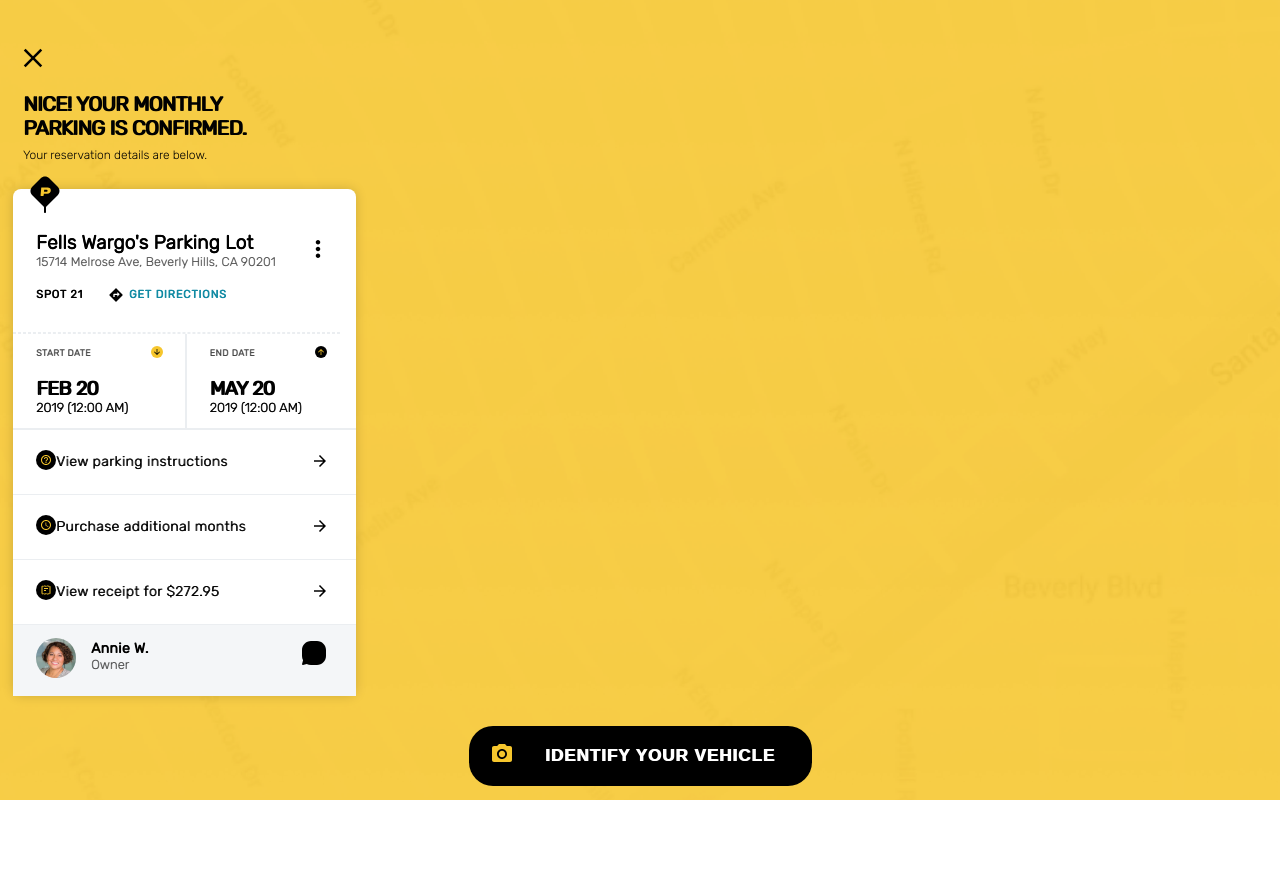
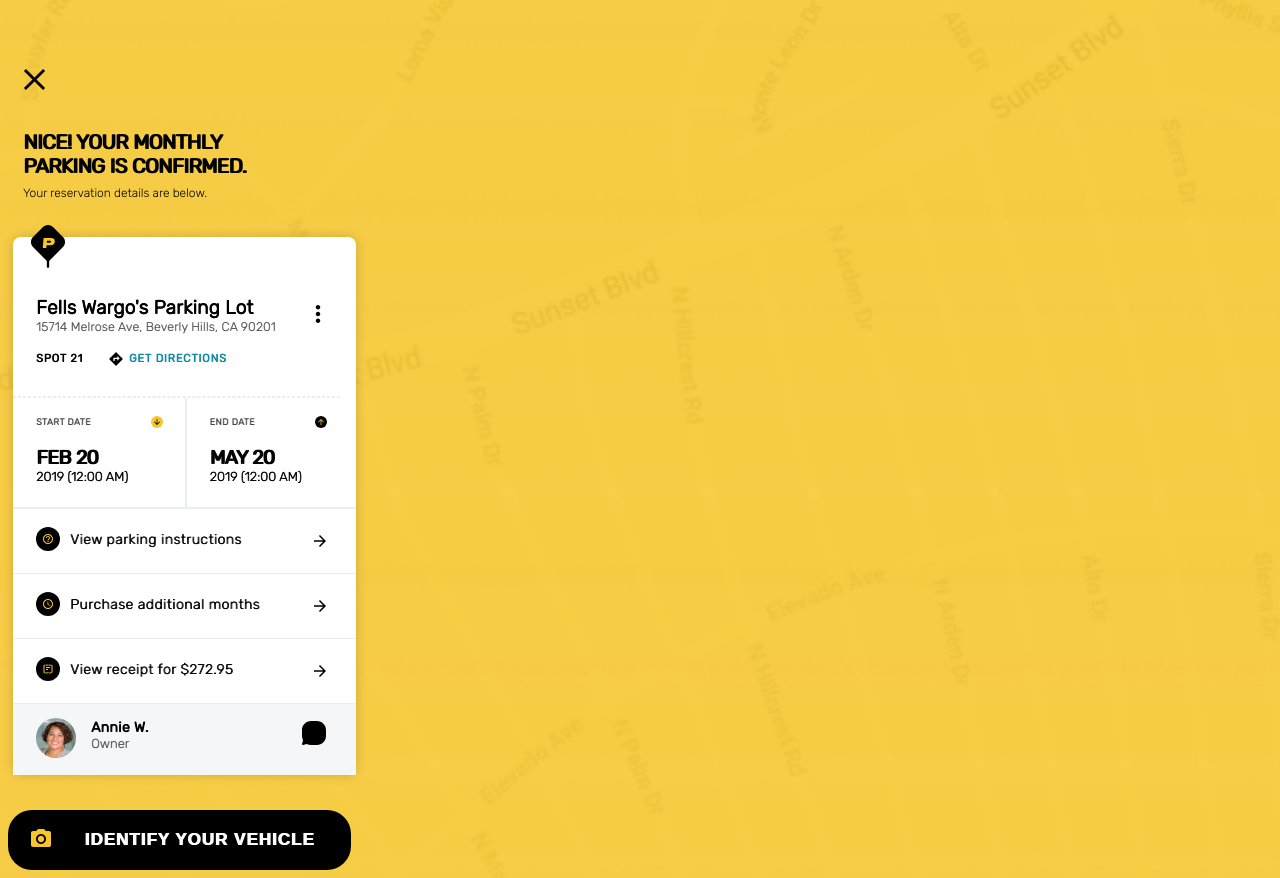
Before and after one commit to sean21johnson/expedition-takehome, a plain HTML site: page index.html in a window 1280 px wide. Before the commit the page ends 800 px from the top, so only its background shows below. Drawn offline with Linux system fonts and the light colour scheme.

Commit message:
working on last bit of styling

```diff
--- a/style.css
+++ b/style.css
@@ -16,12 +16,16 @@ main {
 }
 
 .icon_close_container {
-    margin-top: 40px;
+    margin-top: 60px;
     margin-left: 15px;
 }
 
 .close_icon {
-    width: 20px;
+    width: 23px;
+}
+
+.parking_icon {
+    width: 40px;
 }
 
 .top_details_container {
@@ -32,6 +36,8 @@ main {
     margin-right: 100px;
     margin-bottom: 15px;
     padding-right: 50px;
+    margin-top: 15px;
+    margin-bottom: 25px;
 }
 
 .monthly_parking_confirmation {
@@ -67,7 +73,7 @@ main {
     display: flex;
     flex-direction: row;
     align-items: center;
-    margin-top: -20px;
+    margin-top: -10px;
     padding-left: 23px;
 }
 
@@ -144,11 +150,12 @@ a {
     justify-content: flex-start;
     width: 171.5px;
     padding-left: 23px;
-    padding-top: 5px;
+    padding-top: 10px;
     margin-bottom: 0px;
 }
 
 .bottom_upper_left_lower_container, .bottom_upper_right_lower_container {
+    padding-bottom: 10px;
     padding-left: 23px;
 }
 
@@ -205,7 +212,7 @@ a {
 .middle_icon_same_left {
     background-color: #000000;
     border-radius: 50%;
-    padding: 4px;
+    padding: 6px;
 }
 
 .bottom_middle_bottom_container {
@@ -255,10 +262,11 @@ a {
 }
 
 .bottom_button_container {
+    width: 343px;
     display: flex;
     flex-direction: row;
     justify-content: center;
-    margin-top: 30px;
+    margin-top: 35px;
 }
 
 .bottom_button {
@@ -290,3 +298,12 @@ a {
     padding-left: 15px;
     padding-bottom: 10px;
 }
+
+.middle_item_text {
+    padding-left: 10px;
+    padding-bottom: 3px;
+}
+
+button, .arrow_icon, .start_icon, .end_icon, .more_icon, .messages_icon {
+    cursor: pointer;
+}
```
